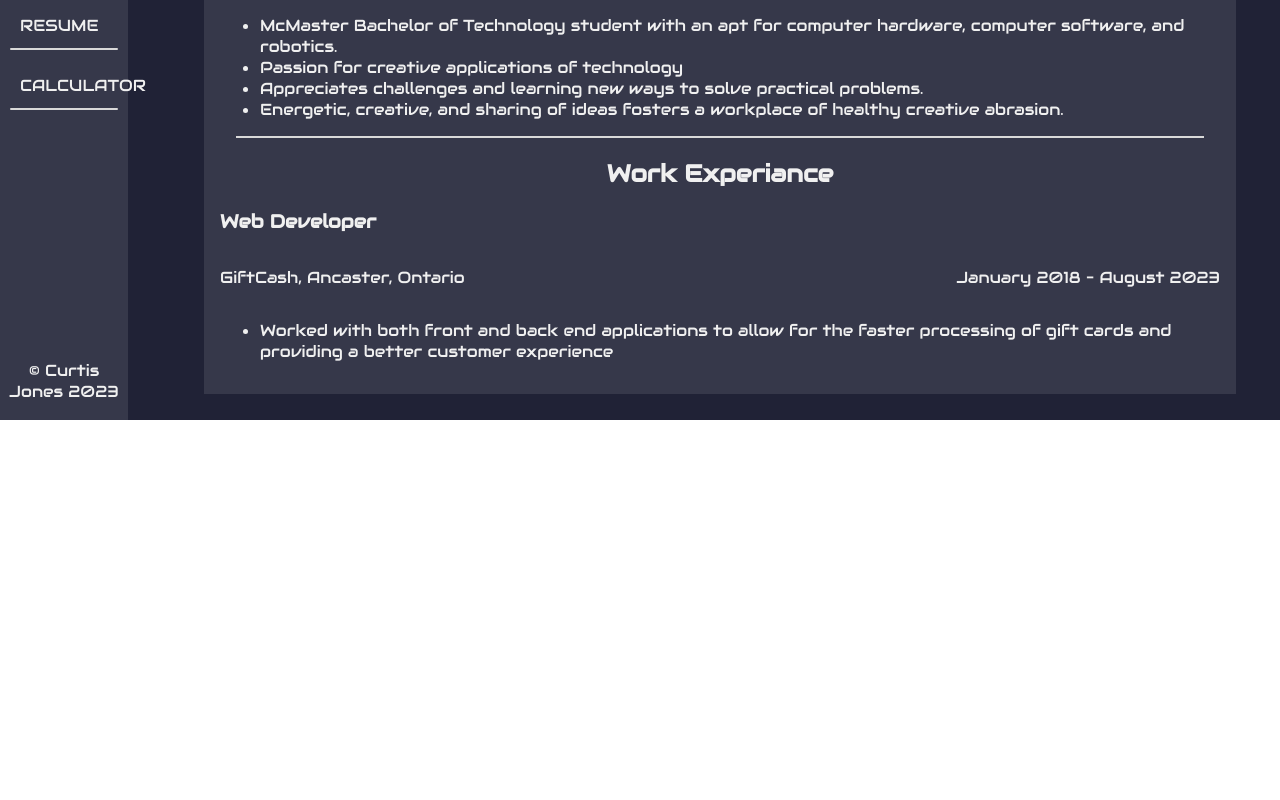
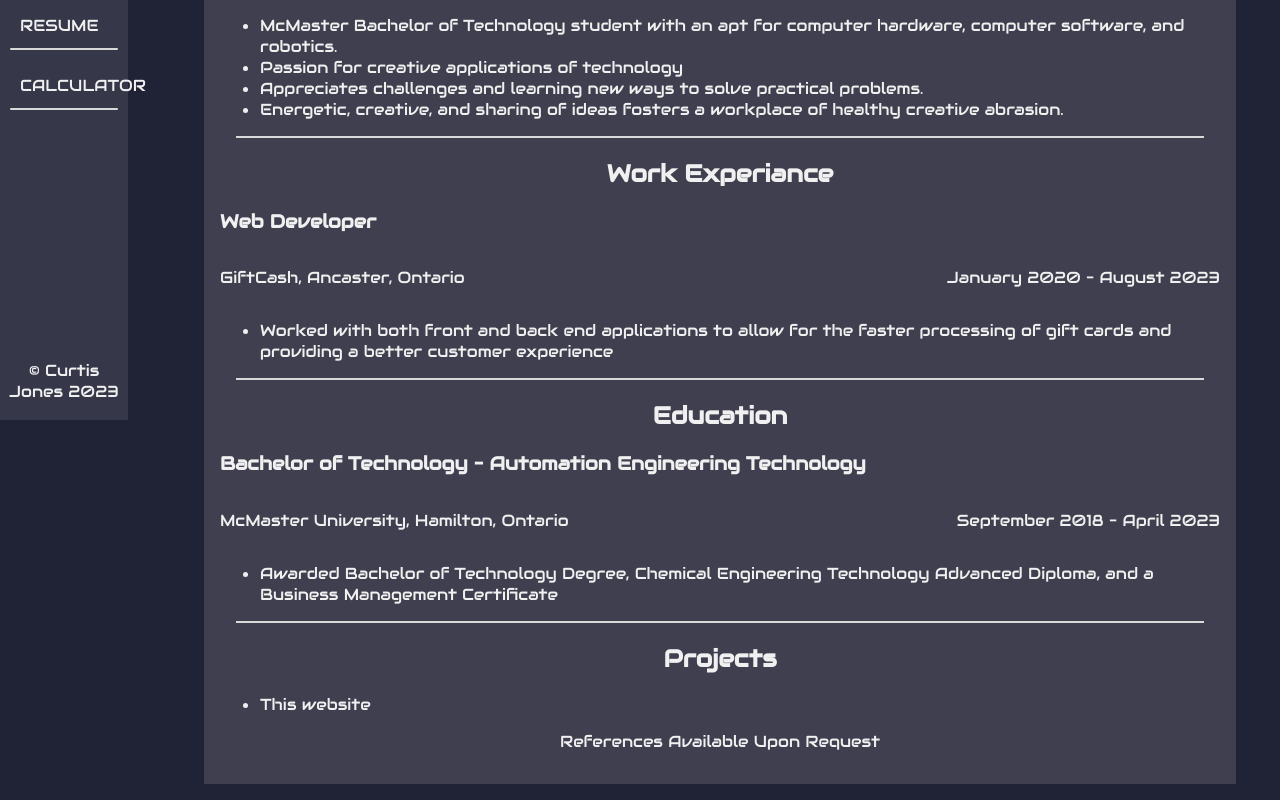
Before and after one commit to CurtisGRJones/CJResume, a React (Create React App) app in the folder public/: page /resume in a window 1280 px wide. Shown: the part 380-1180 px from the top of the page. Before the commit the page ends 800 px from the top, so only its background shows below. Built offline with nearby package versions, Linux system fonts and the light colour scheme; no server answers.

Commit message:
Built resume template

```diff
--- a/public/src/index.css
+++ b/public/src/index.css
@@ -1,7 +1,7 @@
 :root {
   --primary-background-color: #202236;
   --secondary-background-color: #36384A;
-  --tertiary-background-color: #000000;
+  --tertiary-background-color: #3F3F4F;
 
   --primary-text-color: #D9D9D9;
   --secondary-text-color: #000000;
--- a/public/src/pages/resume/index.tsx
+++ b/public/src/pages/resume/index.tsx
@@ -17,12 +17,69 @@ export const Resume = () => {
         {
             title: 'Web Developer',
             location: 'GiftCash, Ancaster, Ontario',
-            when: 'January 2018 – August 2023',
+            when: 'January 2020 – August 2023',
             points: [
                 'Worked with both front and back end applications to allow for the faster processing of gift cards and providing a better customer experience'
             ]
         }
     ]
+
+
+    const education = [
+        {
+            title: 'Bachelor of Technology – Automation Engineering Technology  ',
+            location: 'McMaster University, Hamilton, Ontario',
+            // TODO confirm this
+            when: 'September 2018 – April 2023',
+            points: [
+                'Awarded Bachelor of Technology Degree, Chemical Engineering Technology Advanced Diploma, and a Business Management Certificate'
+            ]
+        }
+    ]
+
+    const projects = [
+            'This website'
+    ]
+
+    const buildUl = (list: string[]) => {
+        return (
+            <ul>
+                {list.map((item) => (
+                    <li>
+                        {item}
+                    </li>
+                ))}
+            </ul>
+        )
+    }
+
+    // TODO move the type and use for above vars
+    const buildMulti = (list: {
+        title: string,
+        location: string,
+        when: string,
+        points: string[]
+    }[]) => {
+
+        return ( list.map((item) => (
+            <div className='multi'>
+                <h3>{item.title}</h3>
+                <Grid container
+                    justifyContent="flex-end"
+                    alignItems="center"
+                >
+                    <Grid item xs={6} className='left-align'>
+                        <p className='work-location'> {item.location} </p>
+                    </Grid>
+                    <Grid item xs={6} className='right-align'>
+                        <p className='work-location'> {item.when} </p>
+                    </Grid>
+                </Grid>
+                {buildUl(item.points)}
+            </div>
+        )) )
+    }
+
     return (
         <div className='resume'>
             <h1> Curtis Jones </h1>
@@ -43,47 +100,30 @@ export const Resume = () => {
 
             <h2> Profesional Summary </h2>
             <div className='left-align'>
-                <ul>
-                    {profesionalSummary.map((item) => (
-                        <li>
-                            {item}
-                        </li>
-                    ))}
-                </ul>
+                {buildUl(profesionalSummary)}
             </div>
 
             <div className='line' />
 
             <h2> Work Experiance </h2>
             <div className='left-align'>
-                {
-                    workExperiance.map((job) => (
-                        <div className='job'>
-                            <h3>{job.title}</h3>
-                            <Grid container
-                                justifyContent="flex-end"
-                                alignItems="center"
-                            >
-                                <Grid item xs={6} className='left-align'>
-                                    <p className='work-location'> {job.location} </p>
-                                </Grid>
-                                <Grid item xs={6} className='right-align'>
-                                    <p className='work-location'> {job.when} </p>
-                                </Grid>
-                            </Grid>
-                            <ul>
-                                {
-                                    job.points.map((point) => (
-                                        <li>
-                                            {point}
-                                        </li>
-                                    ))
-                                }
-                            </ul>
-                        </div>
-                    ))
-                }
+                {buildMulti(workExperiance)}
             </div>
+
+            <div className='line' />
+
+            <h2> Education </h2>
+            <div className='left-align'>
+                {buildMulti(education)}
+            </div>
+
+            <div className='line' />
+
+            <h2> Projects </h2>
+            <div className='left-align'>
+                {buildUl(projects)}
+            </div>
+            <p> References Available Upon Request </p>
         </div>
     );
 }
--- a/public/src/pages/resume/resume.css
+++ b/public/src/pages/resume/resume.css
@@ -3,7 +3,7 @@
     position: relative;
     width: var(--width);
     min-height: calc(100% - 2rem);
-    background-color: var(--secondary-background-color);
+    background-color: var(--tertiary-background-color);
     text-align: center;
     padding: 1rem;
     left: calc(50% - var(--width) / 2);
```
